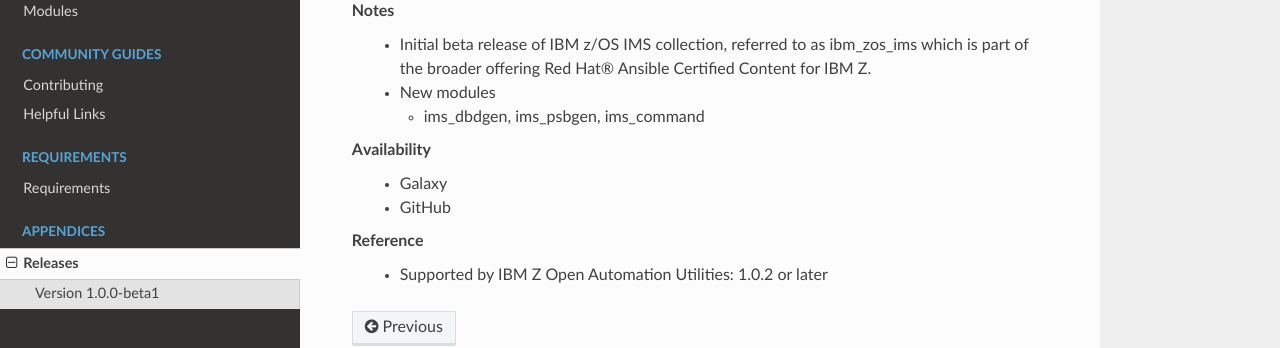
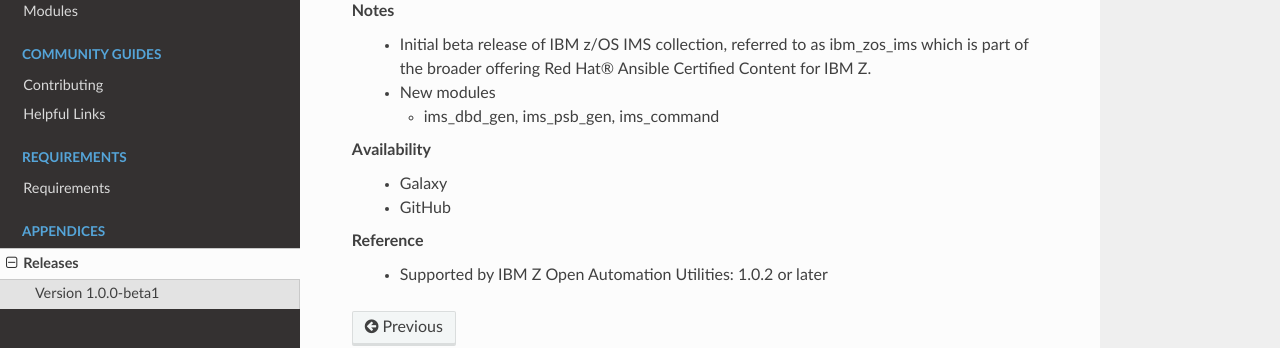
Before and after one commit to ansible-collections/ibm_zos_ims, a Sphinx documentation site: the page built from docs/source/release_notes.rst, in a window 1280 px wide. Shown: the part 214-562 px from the top of the page. Built offline with Sphinx 7.4.7 and the Read the Docs theme 2.0.0, drawn with Linux system fonts in a browser that asks for light colours; pages that are not in the unit, such as notebooks, are missing from menus.

Commit message:
fix module name format.

```diff
--- a/docs/source/release_notes.rst
+++ b/docs/source/release_notes.rst
@@ -14,7 +14,7 @@
     Red Hat® Ansible Certified Content for IBM Z.
   * New modules
 
-    * ims_dbdgen, ims_psbgen, ims_command
+    * ims_dbd_gen, ims_psb_gen, ims_command
 
 Availability
   * Galaxy
```
